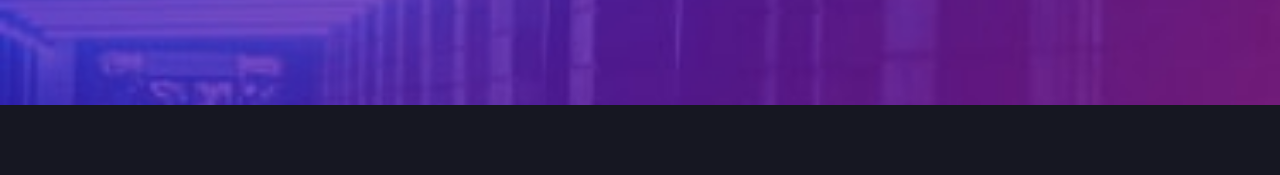
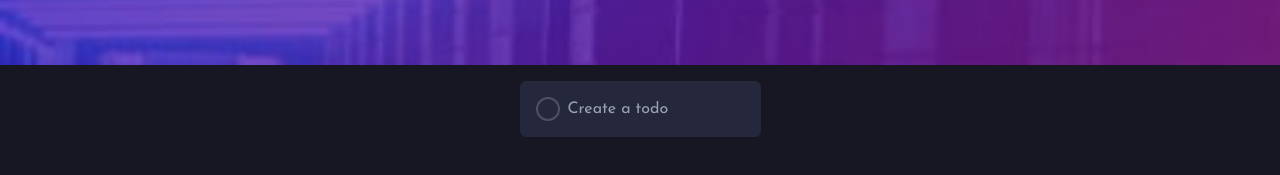
Before and after one commit to regret546/todo-app-main, a website: page dist/index.html in a window 1280 px wide. Shown: the part 95-270 px from the top of the page. Drawn offline with Linux system fonts and the light colour scheme.

Commit message:
add form

```diff
--- a/dist/index.html
+++ b/dist/index.html
@@ -29,10 +29,10 @@
       }
     </style>
   </head>
-  <body class="bg-very-dark-blue">
+  <body class="bg-very-dark-blue text-light-grayish-blue">
     <main class="grid">
       <section
-        class="header bg-[url('/images/bg-mobile-dark.jpg')] bg-no-repeat bg-cover w-full h-[25vh]"
+        class="header bg-[url('/images/bg-mobile-dark.jpg')] bg-no-repeat bg-cover w-full h-[20vh]"
       >
         <div class="flex justify-between items-center px-4 py-8">
           <h1
@@ -54,7 +54,19 @@
           </svg>
         </div>
       </section>
-      <section></section>
+      <section class="main_section grid justify-center text-[1rem]">
+        <form class="mt-4 relative" action="">
+          <input
+            class="bg-very-dark-desaturated-blue rounded-md p-4 pl-[3rem] outline-none"
+            type="text"
+            name="todo"
+            placeholder="Create a todo"
+          />
+          <div
+            class="absolute top-[1rem] left-[1rem] border-2 rounded-full h-[24px] w-[24px] border-very-dark-grayish-blue"
+          ></div>
+        </form>
+      </section>
     </main>
 
     <footer>
```
Also changed, not shown: dist/style.css.
